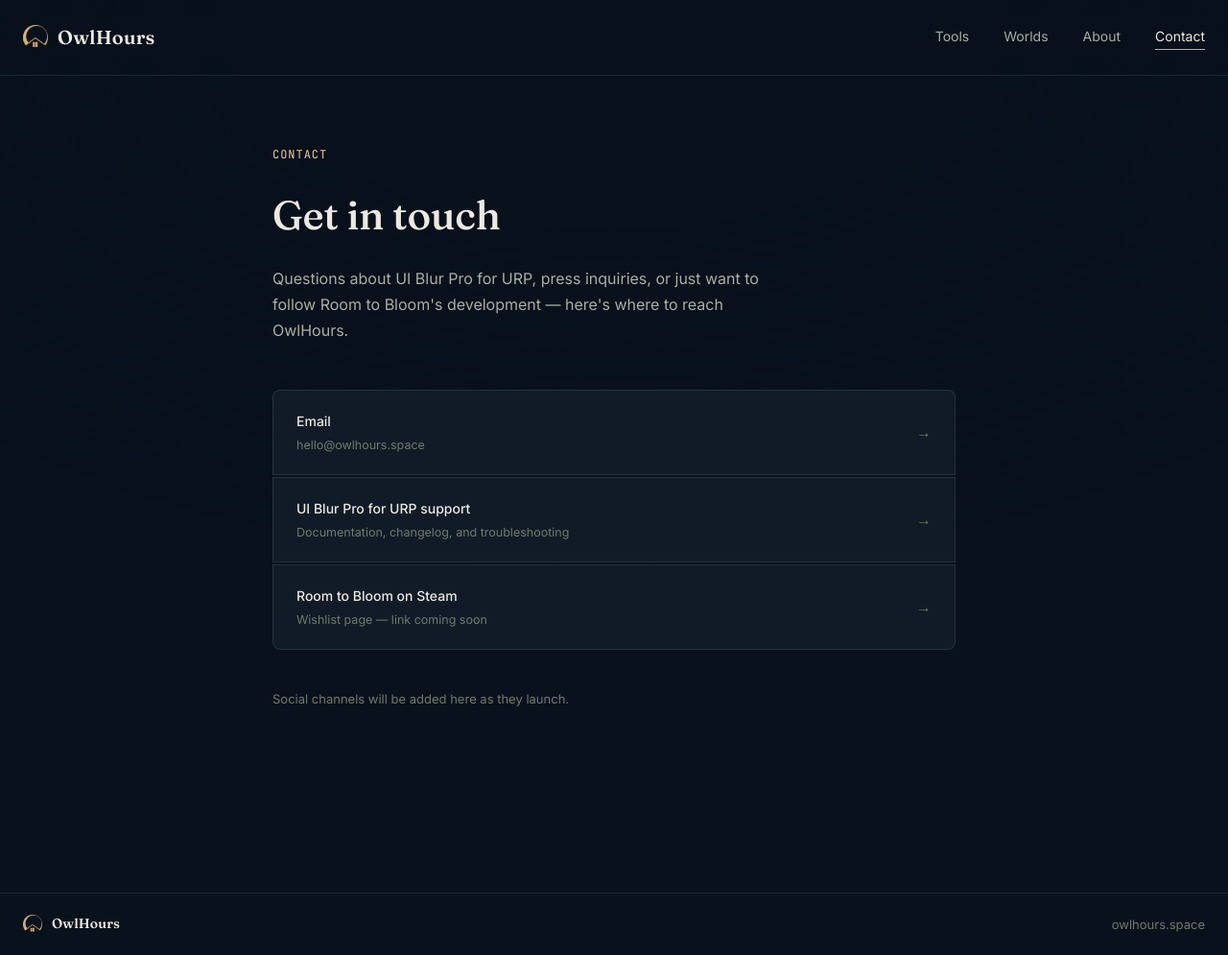
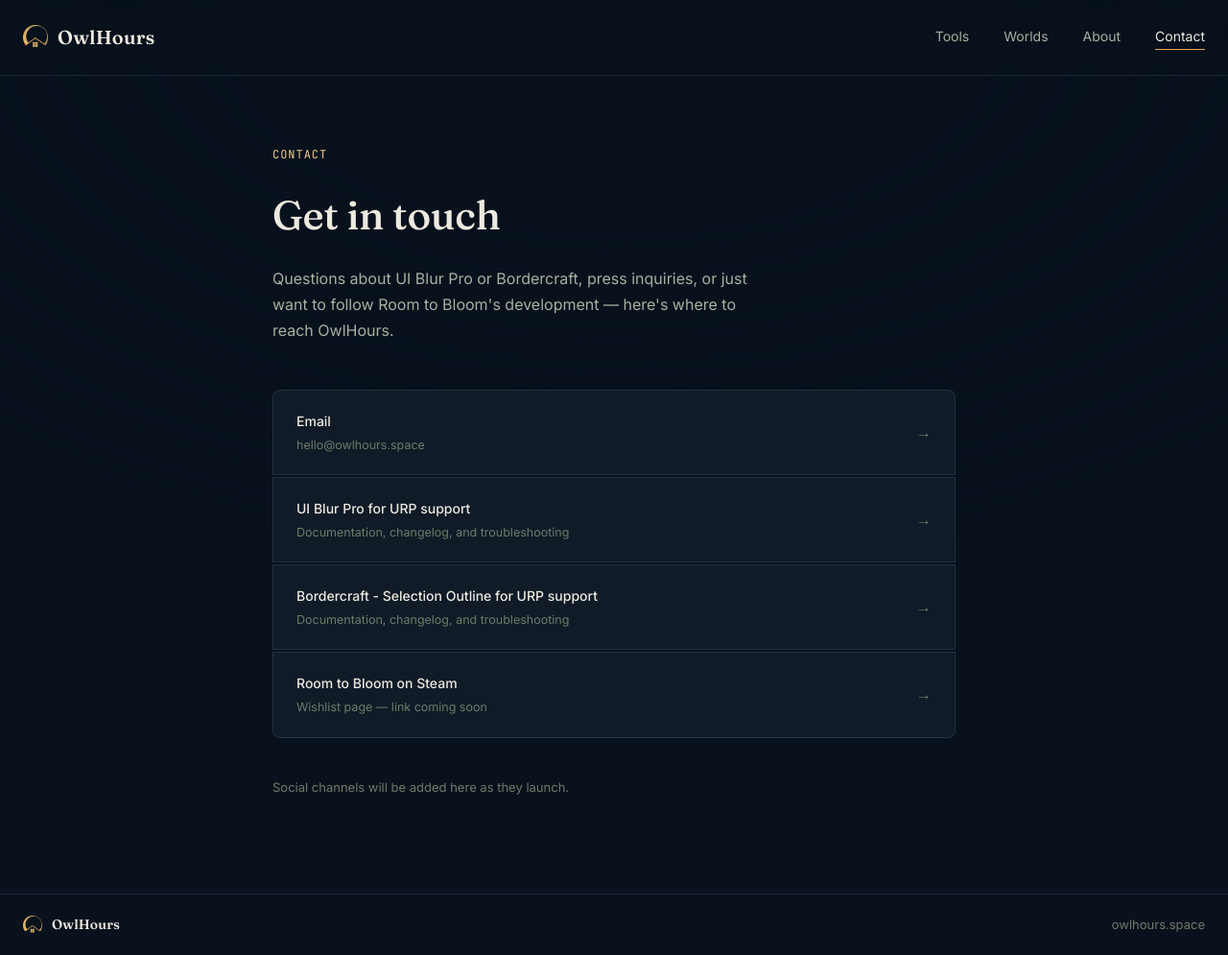
Before and after one commit to owlhoursspace/owlhourspace.github.io, a Jekyll site: the page contact/index.html, which Jekyll copies as it is, in a window 1280 px wide and 995 px high. Shown: the whole window at 96% size. Built offline with Jekyll 4.4.1, drawn with Linux system fonts in a browser that asks for light colours.

Commit message:
Add a Bordercraft support entry to the contact page
Co-Authored-By: Claude Opus 5 <noreply@anthropic.com>

```diff
--- a/contact/index.html
+++ b/contact/index.html
@@ -143,7 +143,7 @@
   <main>
     <div class="eyebrow">Contact</div>
     <h1>Get in touch</h1>
-    <p class="page-sub">Questions about UI Blur Pro for URP, press inquiries, or just want to follow Room to Bloom's development — here's where to reach OwlHours.</p>
+    <p class="page-sub">Questions about UI Blur Pro or Bordercraft, press inquiries, or just want to follow Room to Bloom's development — here's where to reach OwlHours.</p>
 
     <div class="channel-list">
       <a class="channel" href="mailto:hello@owlhours.space">
@@ -156,6 +156,13 @@
       <a class="channel" href="/tools/ui-blur-pro-urp/">
         <div>
           <div class="channel-label">UI Blur Pro for URP support</div>
+          <div class="channel-sub">Documentation, changelog, and troubleshooting</div>
+        </div>
+        <span class="channel-arrow">→</span>
+      </a>
+      <a class="channel" href="/tools/bordercraft-selection-outline-urp/">
+        <div>
+          <div class="channel-label">Bordercraft - Selection Outline for URP support</div>
           <div class="channel-sub">Documentation, changelog, and troubleshooting</div>
         </div>
         <span class="channel-arrow">→</span>
```
